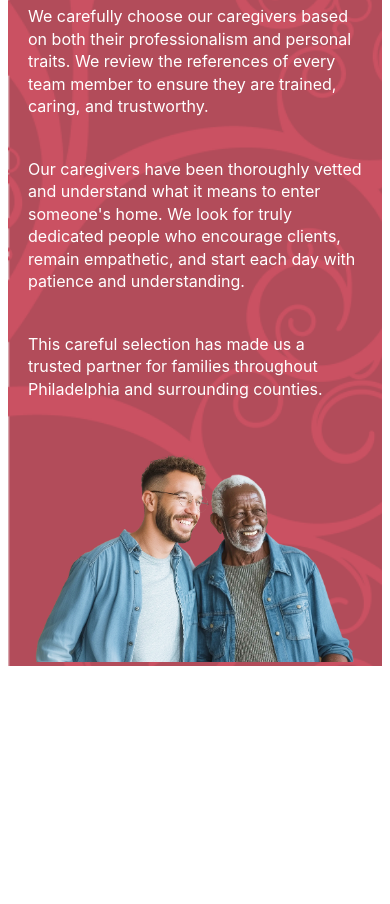
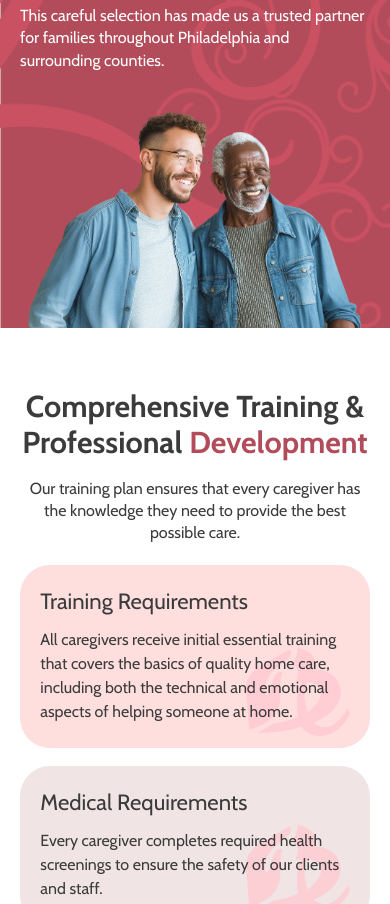
Before and after one commit to dmitry-conquer/trucare-flexible, a website built with Vite: page pages/index.html in a window 390 px wide. Shown: the part 1096-2000 px from the top of the page. Before the commit the page ends 1770 px from the top, so only its background shows below. Built offline with nearby package versions, Linux system fonts and the light colour scheme.

Commit message:
Add flexible items section to index.html and update styles
- Introduced a new section for "Comprehensive Training & Professional Development" in index.html, detailing caregiver training requirements and qualifications.
- Updated font import in globals.scss to be active.
- Adjusted font sizes for heading-lg and heading-md in globals.scss.
- Modified numeric-grid.scss to use the correct media query for grid layout adjustments.
- Ensured all components are properly forwarded in index.scss.

```diff
--- a/pages/index.html
+++ b/pages/index.html
@@ -28,10 +28,10 @@
           </div>
         </section>
 
-        <section class="full-row" style="background-image: url('/images/bg.png');">
+        <section class="full-row" style="background-image: url(&quot;/images/bg.png&quot;)">
           <div class="full-row__container">
             <div class="full-row__image">
-              <img src="/images/2.png" alt="">
+              <img src="/images/2.png" alt="" />
             </div>
             <div class="full-row__content">
               <h2 class="full-row__title heading-lg">How We Select Our Caregivers</h2>
@@ -53,6 +53,50 @@
             </div>
           </div>
         </section>
+
+        <section class="flexible-items">
+          <div class="flexible-items__container">
+            <div class="flexible-items__header">
+              <h2 class="flexible-items__title heading-lg">
+                Comprehensive Training & Professional <span>Development</span>
+              </h2>
+              <p class="flexible-items__subtitle">
+                Our training plan ensures that every caregiver has the knowledge they need to provide the best possible
+                care.
+              </p>
+            </div>
+            <div class="flexible-items__list">
+              <div class="flexible-items__item flexible-item">
+                <h3 class="flexible-item__title heading-sm">Training Requirements</h3>
+                <p class="flexible-item__text">
+                  All caregivers receive initial essential training that covers the basics of quality home care,
+                  including both the technical and emotional aspects of helping someone at home.
+                </p>
+              </div>
+              <div class="flexible-items__item flexible-item">
+                <h3 class="flexible-item__title heading-sm">Medical Requirements</h3>
+                <p class="flexible-item__text">
+                  Every caregiver completes required health screenings to ensure the safety of our clients and staff.
+                </p>
+              </div>
+              <div class="flexible-items__item flexible-item">
+                <h3 class="flexible-item__title heading-sm">Required Experience</h3>
+                <p class="flexible-item__text">
+                  All caregivers have worked directly with people in need of care for at least a year, either at home or
+                  in a facility. Learn more about our home care services.
+                </p>
+              </div>
+              <div class="flexible-items__item flexible-item">
+                <h3 class="flexible-item__title heading-sm">Professional Qualifications</h3>
+                <p class="flexible-item__text">
+                  Our team includes experienced Direct Care Workers (DCWs), Home Health Aides (HHAs), and Certified
+                  Nursing Assistants (CNAs), depending on the level of care required.<br>Many of them hold national
+                  certification from the National Association for Home Care and Hospice.
+                </p>
+              </div>
+            </div>
+          </div>
+        </section>
       </main>
     </div>
     <script type="module" src="/src/scripts/main.ts" defer></script>
--- /dev/null
+++ b/src/styles/components/flexible-items.scss
@@ -0,0 +1,71 @@
+@use "../helpers" as *;
+
+.flexible-items {
+  padding-block: fluid(60, 120);
+  &__container {
+    max-width: rem(1220);
+    padding-inline: rem(20);
+    margin-inline: auto;
+  }
+  &__header {
+    display: flex;
+    flex-direction: column;
+    gap: fluid(16, 24);
+    align-items: center;
+    margin-bottom: fluid(20, 40);
+    text-align: center;
+  }
+  &__subtitle {
+    font-size: fluid(16, 18);
+    line-height: 1.4;
+  }
+  &__list {
+    display: flex;
+    flex-wrap: wrap;
+    gap: fluid(18, 24);
+    justify-content: center;
+  }
+  &__item {
+    max-width: rem(774);
+    flex: 1 0 rem(377);
+
+    @include large {
+      max-width: 100%;
+      flex: 0 0 100%;
+      min-height: rem(140);
+    }
+  }
+}
+.flexible-item {
+  display: flex;
+  flex-direction: column;
+  gap: fluid(12, 18);
+  background-color: var(--primary-light);
+  border-radius: rem(30);
+  padding: fluid(24, 26) fluid(20, 40);
+  position: relative;
+
+  &::after {
+    content: "";
+    position: absolute;
+    max-width: rem(104);
+    max-height: rem(88);
+    width: 100%;
+    height: 100%;
+    bottom: rem(12);
+    right: rem(20);
+    background-image: url("/public/images/flexible-items.png");
+    background-size: contain;
+    background-repeat: no-repeat;
+  }
+  &:nth-child(even) {
+    background-color: var(--primary-lighter);
+  }
+  &__title {
+    z-index: 2;
+  }
+  &__text {
+    font-size: fluid(16, 18);
+    z-index: 2;
+  }
+}
--- a/src/styles/components/index.scss
+++ b/src/styles/components/index.scss
@@ -2,3 +2,4 @@
 @forward "button";
 @forward "numeric-grid";
 @forward "full-row";
+@forward "flexible-items";
--- a/src/styles/components/numeric-grid.scss
+++ b/src/styles/components/numeric-grid.scss
@@ -15,10 +15,10 @@
     grid-template-columns: repeat(4, 1fr);
     gap: fluid(12, 24);
     counter-reset: item-counter;
-    @include medium {
+    @include large {
       grid-template-columns: repeat(2, 1fr);
     }
-    @include x-small {
+    @include small {
       grid-template-columns: 1fr;
     }
   }
--- a/src/styles/globals.scss
+++ b/src/styles/globals.scss
@@ -1,5 +1,5 @@
 @use "helpers" as *;
-// @import url("https://fonts.googleapis.com/css2?family=Cabin:ital,wght@0,400..700;1,400..700&display=swap");
+@import url("https://fonts.googleapis.com/css2?family=Cabin:ital,wght@0,400..700;1,400..700&display=swap");
 .flexible-page {
   --primary: #b24c5a;
   --primary-light: #ffdede;
@@ -30,7 +30,7 @@
 }
 
 .heading-lg {
-  font-size: fluid(32, 50);
+  font-size: fluid(30, 50);
   font-weight: 700;
   line-height: 1.2;
   span {
@@ -39,7 +39,7 @@
 }
 
 .heading-md {
-  font-size: fluid(28, 40);
+  font-size: fluid(26, 40);
   font-weight: 700;
   line-height: 1.2;
   span {
--- a/src/styles/main.scss
+++ b/src/styles/main.scss
@@ -1,4 +1,4 @@
-// @use "reset";
+@use "reset";
 @use "globals";
 @use "helpers" as *;
 @use "components" as *;
```
Also changed, not shown: public/images/flexible-items.png (added).
